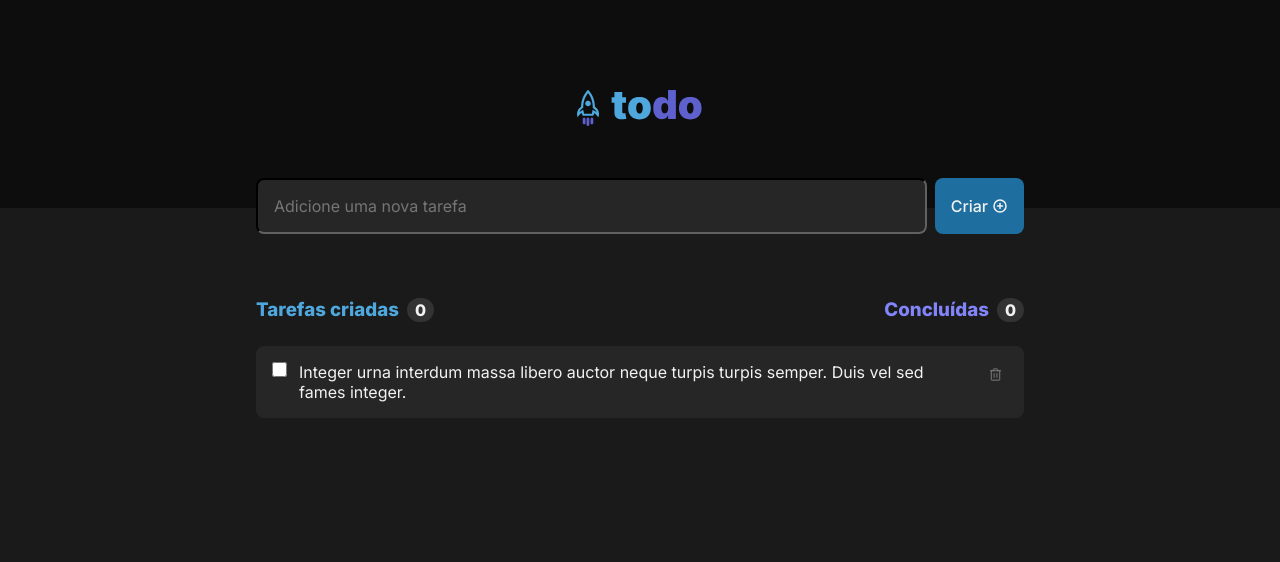
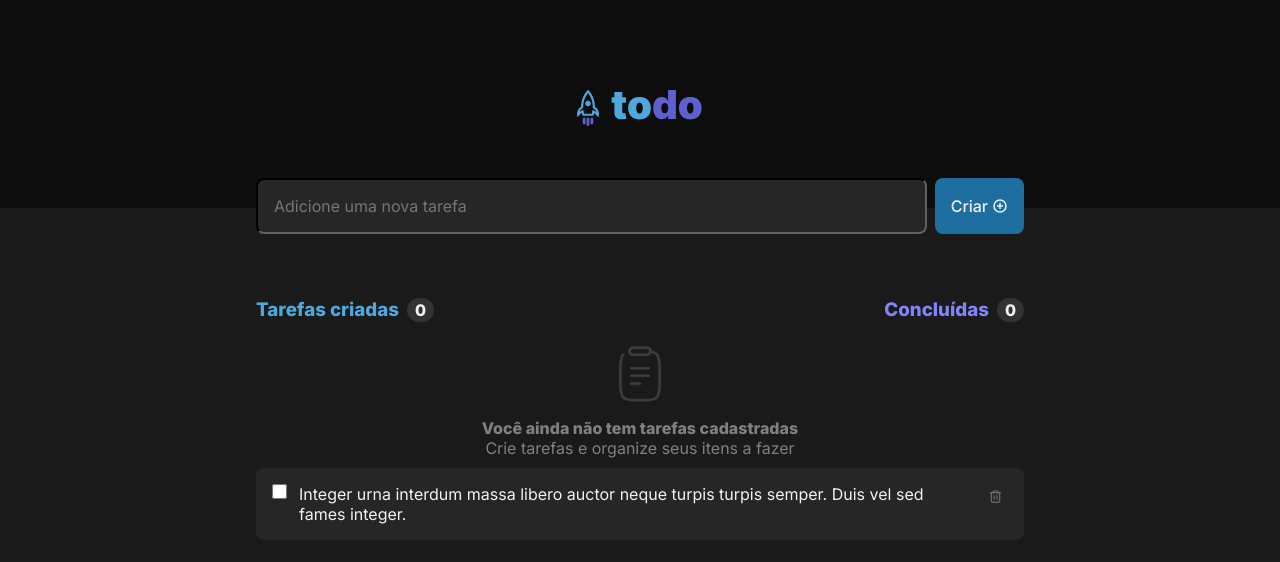
Before and after one commit to falaigor/todo-rocketseat, a React (Vite) app: page / in a window 1280 px wide. Shown: the top 562 px of the page. Built offline with nearby package versions, Linux system fonts and the light colour scheme.

Commit message:
create component when not task lists

```diff
--- a/src/App.tsx
+++ b/src/App.tsx
@@ -1,7 +1,9 @@
 import { Form } from "./components/Form";
 import { TaskItem } from "./components/TaskItem";
+import * as S from "./styles/App";
+
 import logoUrl from "./images/Logo.svg";
-import * as S from "./styles/App";
+import { NotTasks } from "./components/NotTasks";
 
 export default function App() {
   return (
@@ -29,6 +31,7 @@ export default function App() {
 
       <S.Container>
         <S.TasksList>
+          <NotTasks />
           <TaskItem />
         </S.TasksList>
       </S.Container>
--- /dev/null
+++ b/src/components/NotTasks/index.tsx
@@ -0,0 +1,15 @@
+import * as S from "./styles";
+
+import clipboardUrl from "../../images/clipboard.png";
+
+export const NotTasks = () => {
+  return (
+    <S.NotTasks>
+      <img src={clipboardUrl} alt="" />
+      <p>
+        <b>Você ainda não tem tarefas cadastradas</b>
+      </p>
+      <p>Crie tarefas e organize seus itens a fazer</p>
+    </S.NotTasks>
+  );
+};
--- /dev/null
+++ b/src/components/NotTasks/styles.ts
@@ -0,0 +1,13 @@
+import styled from "styled-components";
+
+export const NotTasks = styled.div`
+  display: flex;
+  flex-direction: column;
+  justify-content: center;
+  align-items: center;
+  color: var(--gray-300);
+
+  img {
+    margin-bottom: 16px;
+  }
+`;
```
